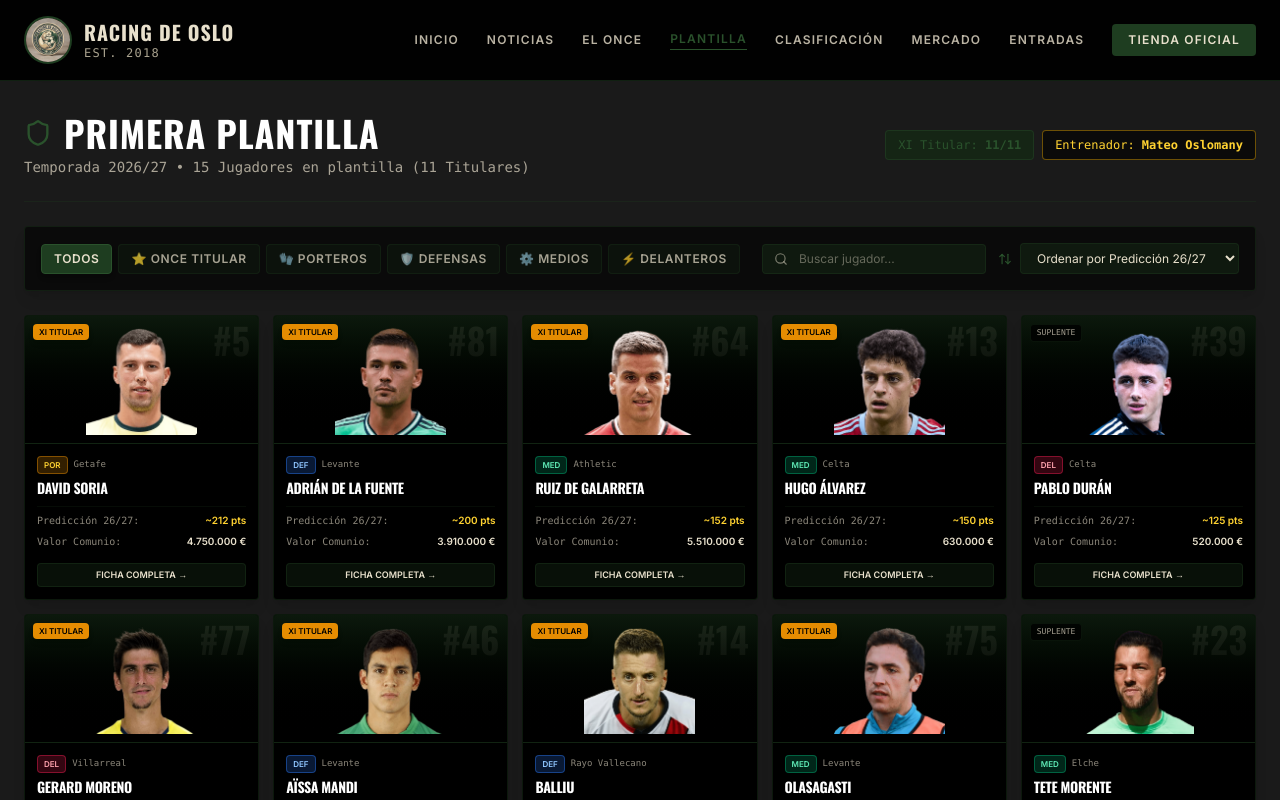
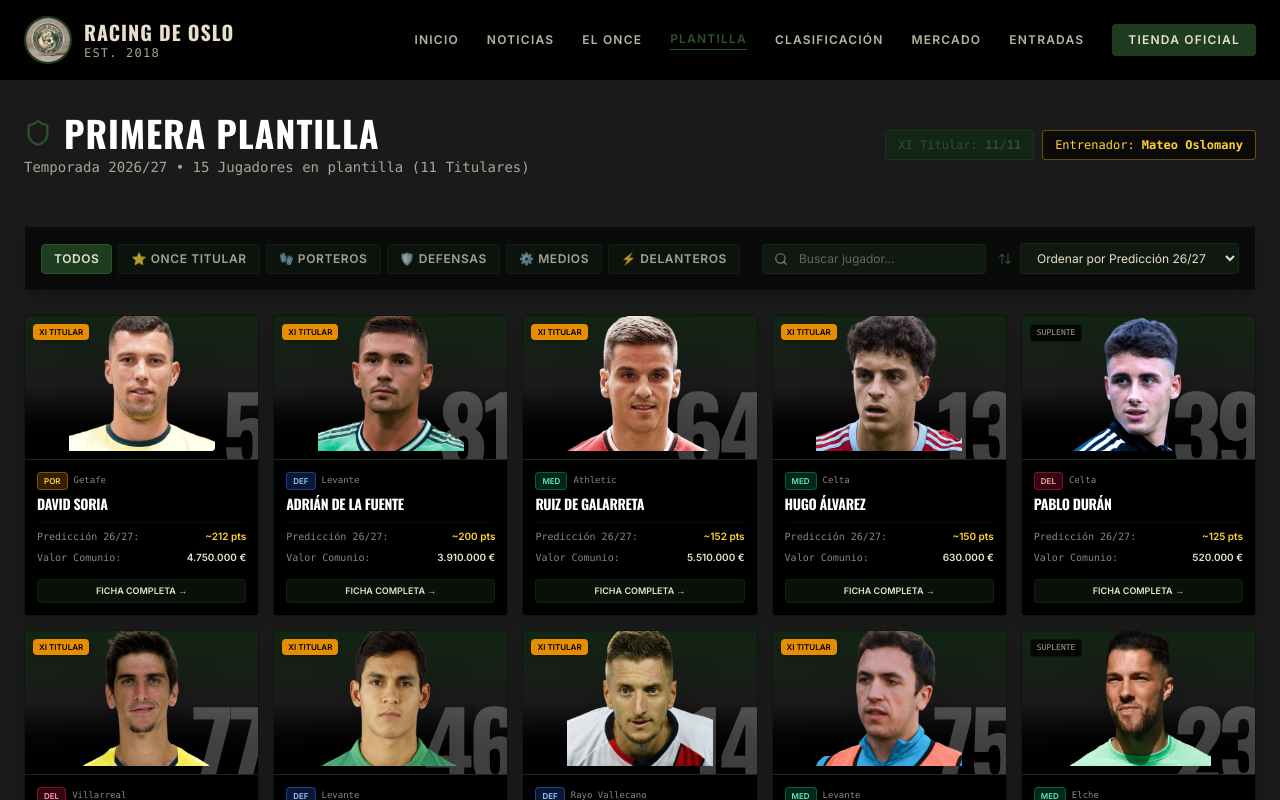
Before and after one commit to azfalot/racing-oslo-manager, a React (Vite) app in the folder web/: page /plantilla in a window 1280 px wide. Shown: the top 800 px of the page. Built offline with nearby package versions, Linux system fonts and the light colour scheme.

Commit message:
style(plantilla): Restore giant translucent white shirt number watermark behind player cutouts

```diff
--- a/web/src/pages/Plantilla.jsx
+++ b/web/src/pages/Plantilla.jsx
@@ -168,17 +168,18 @@
                   )}
                 </div>
 
-                {/* Dorsal Grande de Fondo */}
-                <div className="absolute top-1 right-2 opacity-20 text-cream font-display font-bold text-4xl pointer-events-none">
-                  #{p.number}
-                </div>
+                {/* Cabecera con Dorsal Gigante Translúcido Blanco y Foto del Jugador */}
+                <div className="relative h-36 bg-gradient-to-b from-forest-dark/90 via-clubBlack to-black overflow-hidden flex justify-center items-end p-2 border-b border-forest/30 group-hover:from-forest/70 transition-colors">
+                  {/* Dorsal Gigante Translúcido en Marca de Agua */}
+                  <div className="absolute -right-2 -bottom-4 opacity-25 text-white font-display font-bold text-7xl sm:text-8xl pointer-events-none select-none tracking-tighter group-hover:opacity-40 group-hover:scale-105 transition-all duration-500">
+                    {p.number}
+                  </div>
 
-                {/* Cabecera con Foto Reducida */}
-                <div className="relative h-32 bg-gradient-to-b from-forest-dark/60 to-black overflow-hidden flex justify-center items-end p-2 border-b border-forest/30">
+                  {/* Foto del Jugador */}
                   <img
                     src={p.image || `/media/players/${p.id}.png`}
                     alt={p.name}
-                    className="h-full object-cover group-hover:scale-110 transition-transform duration-500"
+                    className="h-[115%] object-cover relative z-10 group-hover:scale-110 transition-transform duration-500 drop-shadow-2xl"
                     onError={(e) => { e.target.src = '/media/crest.jpg' }}
                   />
                 </div>
```
